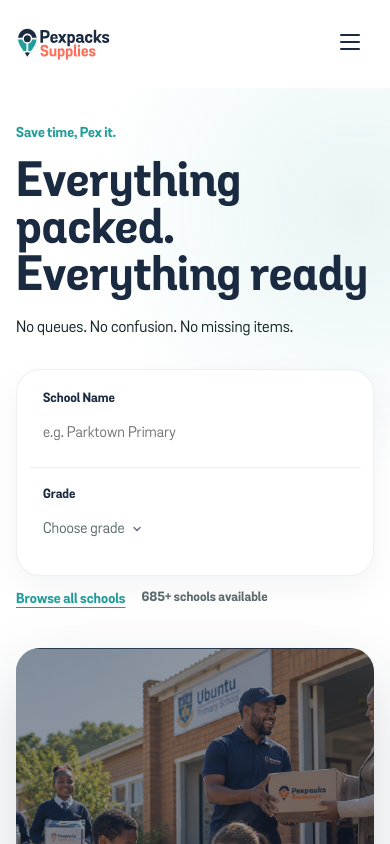
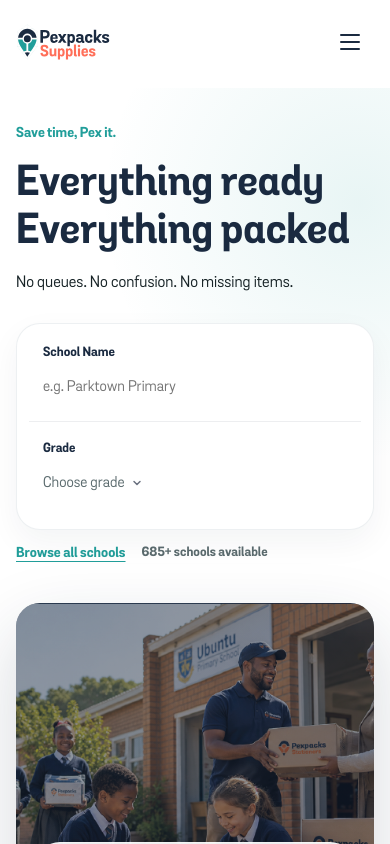
Before and after one commit to mcebisidesigner-spec/pexpacks-supplies, a Next.js app: page / in a window 390 px wide. Shown: the top 844 px of the page. Built offline with nearby package versions, Linux system fonts and the light colour scheme.

Commit message:
Match mobile homepage hero headline

```diff
--- a/app/page.tsx
+++ b/app/page.tsx
@@ -99,16 +99,21 @@ export default function HomePage() {
           <div>
             <p className={heroStyles.eyebrow}>Save time, Pex it.</p>
             <h1 className={heroStyles.heroTitle}>
-             Everything packed. Everything
-              <span className={heroStyles.mobileInlineSpace}></span>
-              <br className={heroStyles.desktopBreak}/>
-              ready
+              <span className={heroStyles.desktopHeroTitleText}>
+                Everything packed. Everything
+                <br className={heroStyles.desktopBreak} />
+                ready
+              </span>
+              <span className={heroStyles.mobileHeroTitleText}>
+                Everything ready
+                <br />
+                Everything packed
+              </span>
             </h1>
             <p className={heroStyles.heroLead}>
 No queues. No confusion. No missing items.
             </p>
             <HeroSearch />
-
           </div>
 
           <div className={heroStyles.heroVisual}>
--- a/components/marketing/HeroBase.module.css
+++ b/components/marketing/HeroBase.module.css
@@ -32,6 +32,14 @@
 
 .mobileInlineSpace::before {
   content: " ";
+}
+
+.desktopHeroTitleText {
+  display: inline;
+}
+
+.mobileHeroTitleText {
+  display: none;
 }
 
 .heroTitleGradient {
@@ -325,7 +333,17 @@
   }
 
   .heroTitle {
-    font-size: clamp(50px, 9vw, 62px);
+    font-size: clamp(40px, 10.7vw, 44px);
+    line-height: 1.14;
+    overflow-wrap: normal;
+  }
+
+  .desktopHeroTitleText {
+    display: none;
+  }
+
+  .mobileHeroTitleText {
+    display: inline;
   }
 
   .pageTitle {
@@ -375,7 +393,7 @@
   }
 
   .heroTitle {
-    font-size: clamp(34px, 13vw, 48px);
+    font-size: clamp(36px, 16vw, 42px);
   }
 
   .mobileBreak {
```
